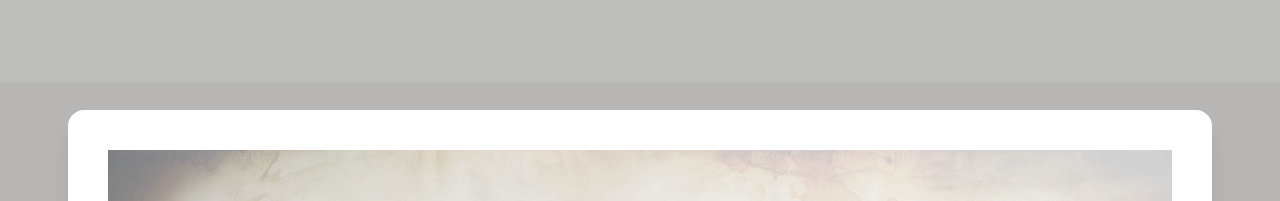
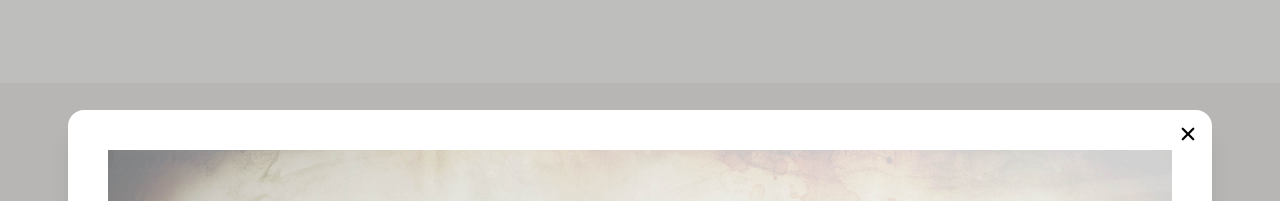
Before and after one commit to nikosantis/tamy-y-mauro, a Next.js app: page / in a window 1280 px wide. Both pictures are taken after a click on the button 226 px from the left and 3989 px from the top of the page. Shown: the part 3589-3790 px from the top of the page. Built offline with nearby package versions, Linux system fonts and the light colour scheme; a web font is replaced by a local one.

Commit message:
feat: modal center

```diff
--- a/components/gallery/modal.tsx
+++ b/components/gallery/modal.tsx
@@ -1,7 +1,7 @@
-import { Fragment, useState } from 'react'
+import { Fragment } from 'react'
 import { Dialog, Transition } from '@headlessui/react'
 import { StaticImageData } from 'next/future/image'
-import cx from 'clsx'
+import { IoClose } from 'react-icons/io5'
 
 import img1 from 'public/images/gallery/1.jpg'
 import img2 from 'public/images/gallery/2.jpg'
@@ -57,7 +57,13 @@ export default function Modal({ index, show, onClose }: ModalProps) {
               leaveTo='opacity-0 scale-95'
             >
               <Dialog.Panel className='w-full md:w-11/12 transform overflow-hidden rounded-2xl bg-white p-6 text-left align-middle shadow-xl transition-all'>
-                <div className='p-4 flex'>
+                <div className='p-4 flex justify-center relative'>
+                  <button
+                    onClick={onClose}
+                    className='absolute -right-4 -top-4 transition-colors bg-transparent rounded-md hover:bg-gray-200 p-1'
+                  >
+                    <IoClose size={24} />
+                  </button>
                   <div className='relative w-[calc(100vw-20%)] h-[calc(100vh-300px)] transition-all duration-300'>
                     <ModalItem src={src} />
                   </div>
```
